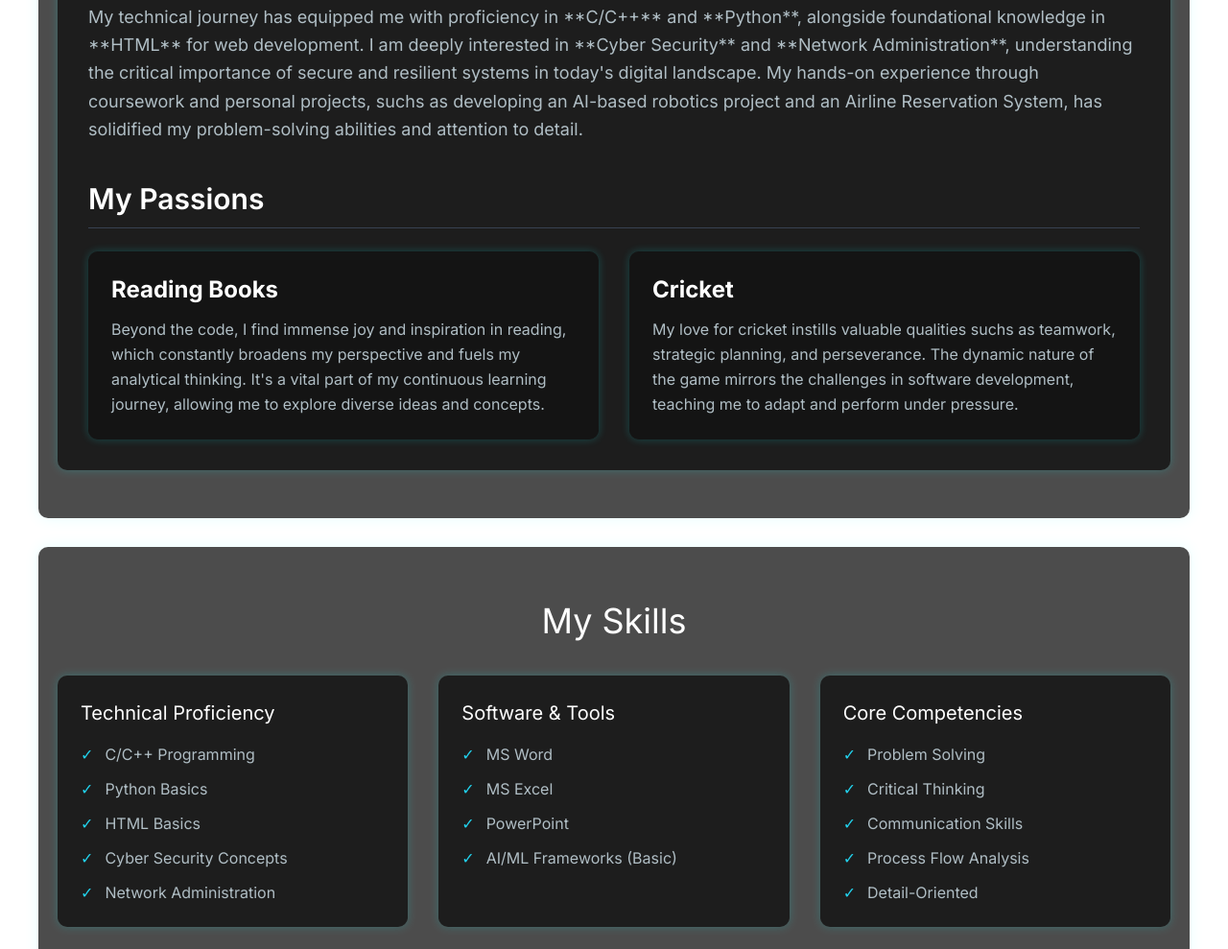
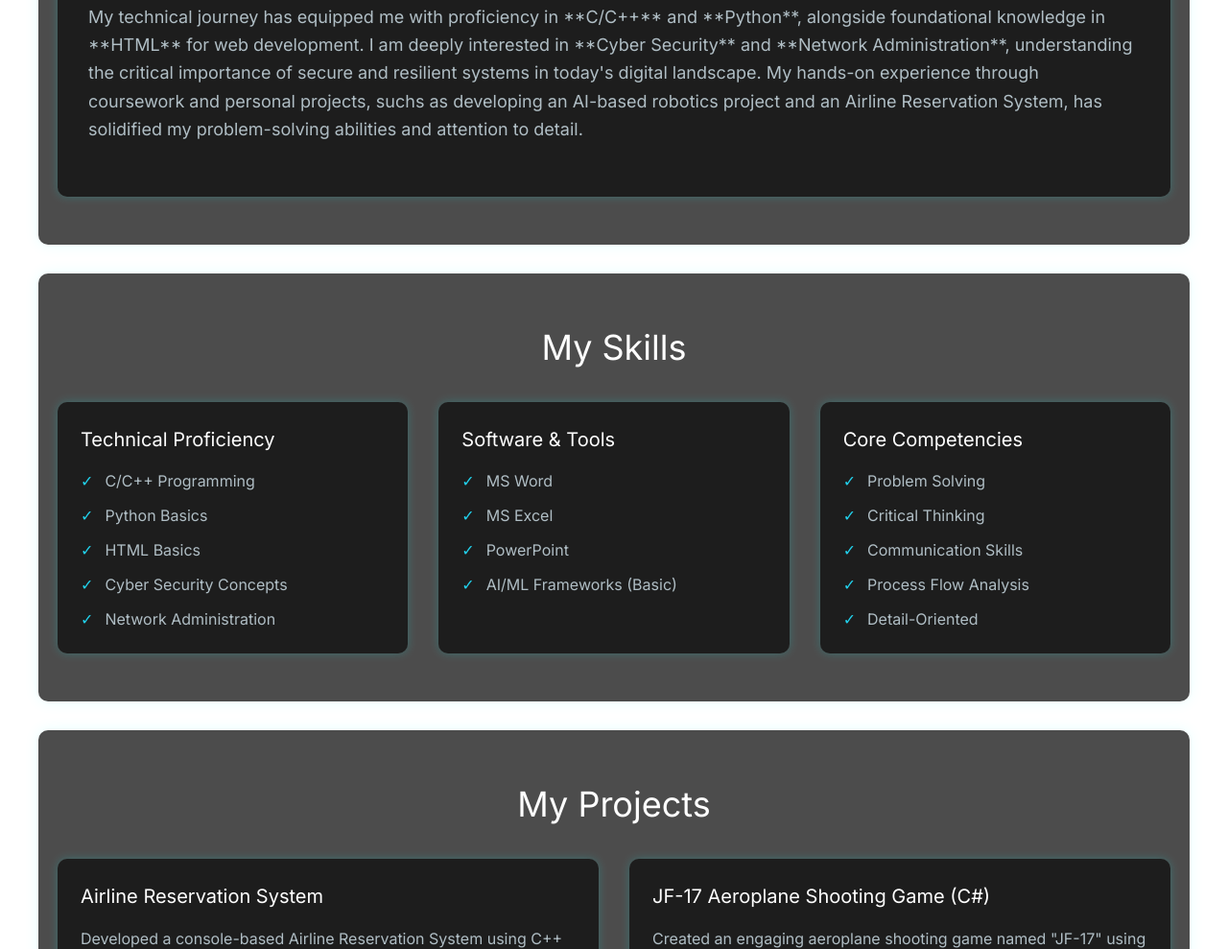
Before and after one commit to Rohaanrz05/MyPortfolio, a plain HTML site: page index.html in a window 1280 px wide. Shown: the part 1075-2064 px from the top of the page at 96% size. Drawn offline with nearby package versions, Linux system fonts and the light colour scheme; a script that the page names is missing.

Commit message:
Update index.html

```diff
--- a/index.html
+++ b/index.html
@@ -247,21 +247,6 @@
             <p class="text-lg card-text leading-relaxed mb-6">
                 My technical journey has equipped me with proficiency in **C/C++** and **Python**, alongside foundational knowledge in **HTML** for web development. I am deeply interested in **Cyber Security** and **Network Administration**, understanding the critical importance of secure and resilient systems in today's digital landscape. My hands-on experience through coursework and personal projects, suchs as developing an AI-based robotics project and an Airline Reservation System, has solidified my problem-solving abilities and attention to detail.
             </p>
-
-            <h3 class="text-3xl font-semibold text-white mt-10 mb-6 border-b border-gray-700 pb-3">My Passions</h3>
-            <div class="flex flex-col md:flex-row gap-8">
-                <div class="flex-1 card-background p-6">
-                    <h4 class="text-2xl font-bold text-white mb-3">Reading Books</h4>
-                    <p class="card-text leading-relaxed">
-                        Beyond the code, I find immense joy and inspiration in reading, which constantly broadens my perspective and fuels my analytical thinking. It's a vital part of my continuous learning journey, allowing me to explore diverse ideas and concepts.
-                    </p>
-                </div>
-                <div class="flex-1 card-background p-6">
-                    <h4 class="text-2xl font-bold text-white mb-3">Cricket</h4>
-                    <p class="card-text leading-relaxed">
-                        My love for cricket instills valuable qualities suchs as teamwork, strategic planning, and perseverance. The dynamic nature of the game mirrors the challenges in software development, teaching me to adapt and perform under pressure.
-                    </p>
-                </div>
             </div>
         </div>
     </section>
```
